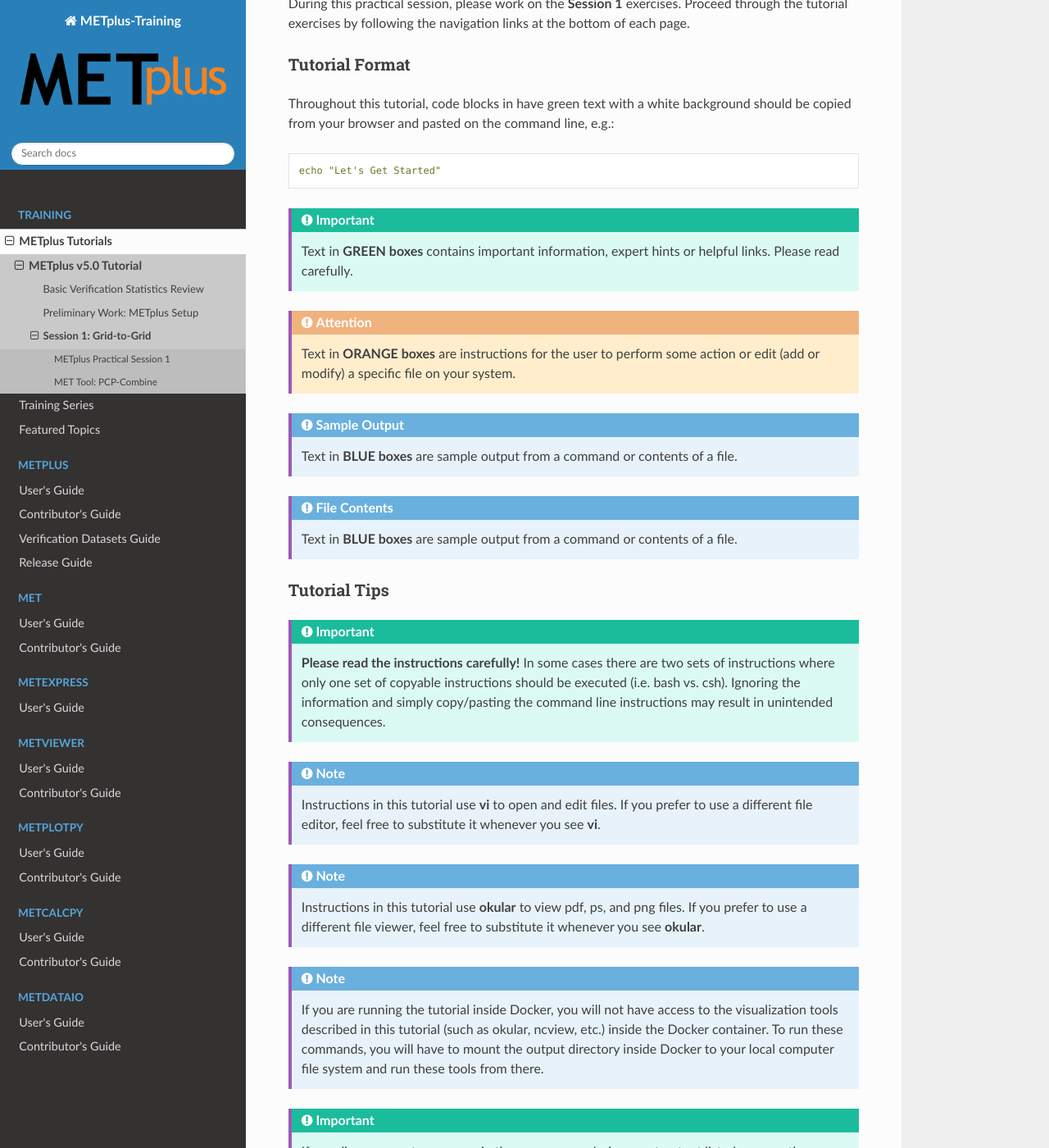
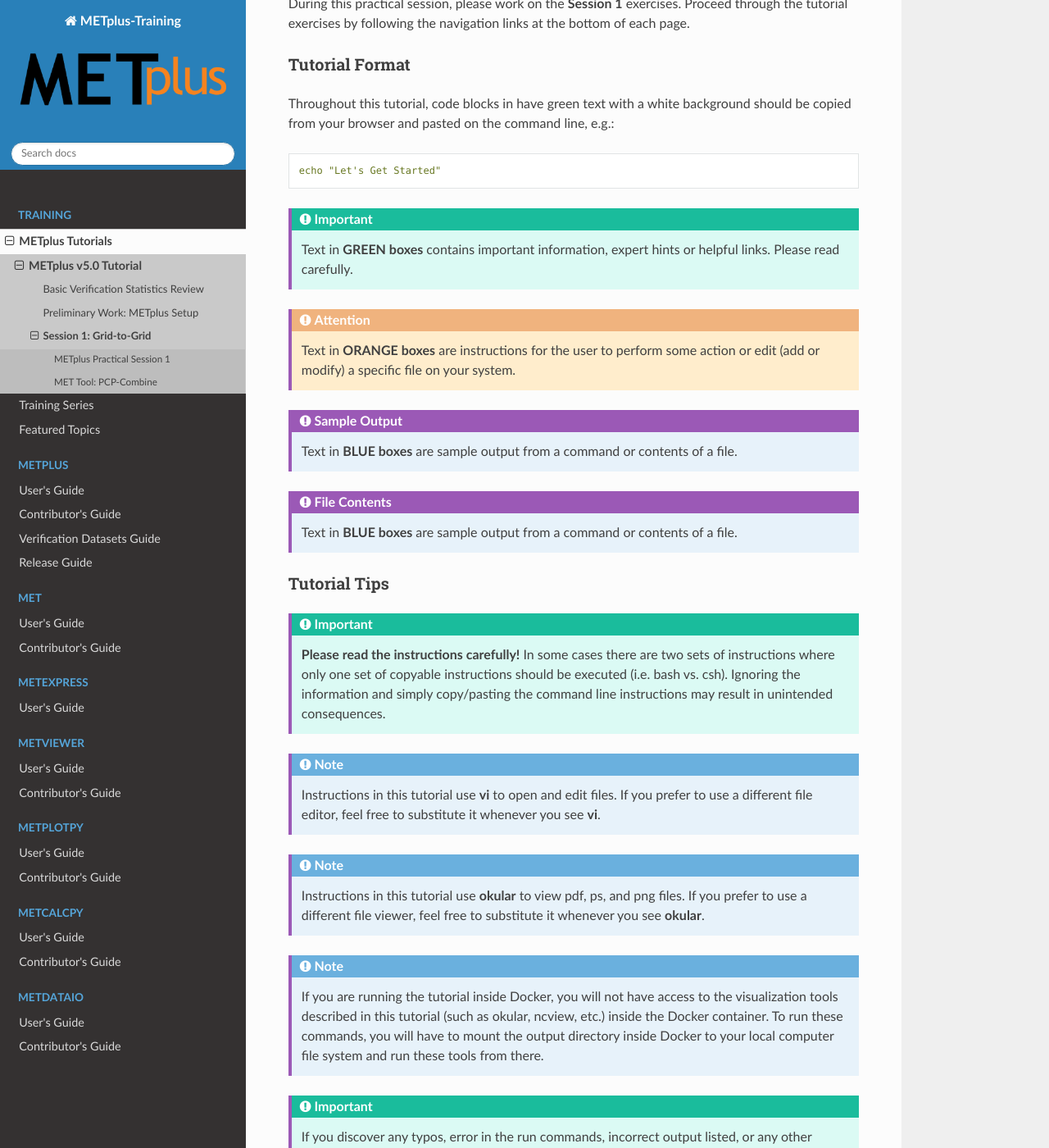
Before and after one commit to dtcenter/METplus-Training, a Sphinx documentation site: the page built from docs/Tutorial/v5.0/grid_to_grid.rst, in a window 1280 px wide and 1400 px high, scrolled down 819 px. Shown: the whole window at 82% size. Built offline with Sphinx 7.4.7 and the Read the Docs theme 3.1.0, drawn with Linux system fonts in a browser that asks for light colours.

Commit message:
Per #69, still working on admonition formatting

```diff
--- a/docs/_static/custom.css
+++ b/docs/_static/custom.css
@@ -34,3 +34,11 @@
     background-color: #f3e8ff;  /* light lavender */
     border-left: 4px solid #9b59b6;  /* royal purple */
 }
+
+/* Style for the title (header) of the .. admonition:: directive */
+div.admonition .admonition-title {
+    background-color: #9b59b6;  /* Darker purple for the title box */
+    color: white;  /* White text for contrast */
+    padding: 5px 10px;
+    font-weight: bold;
+}
```
